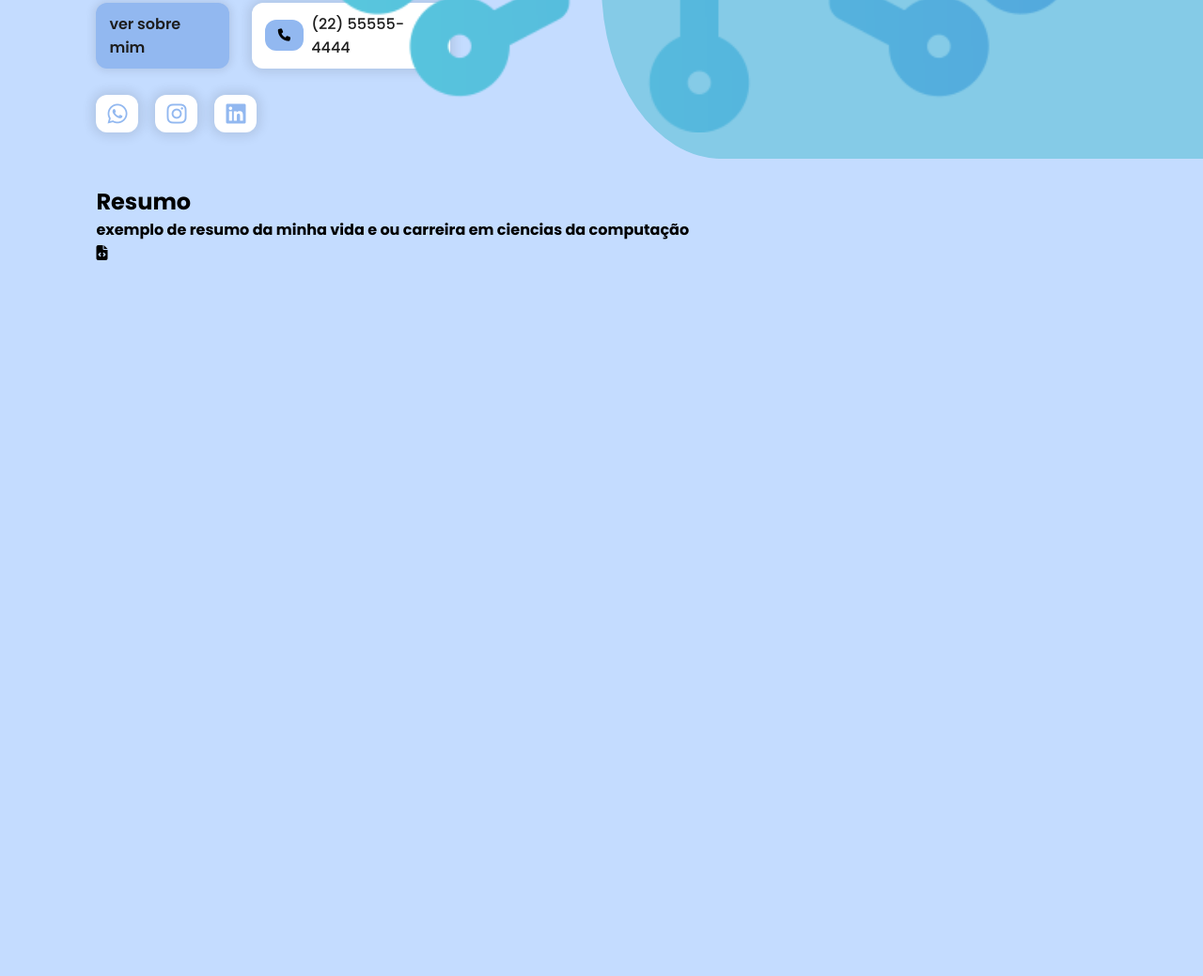
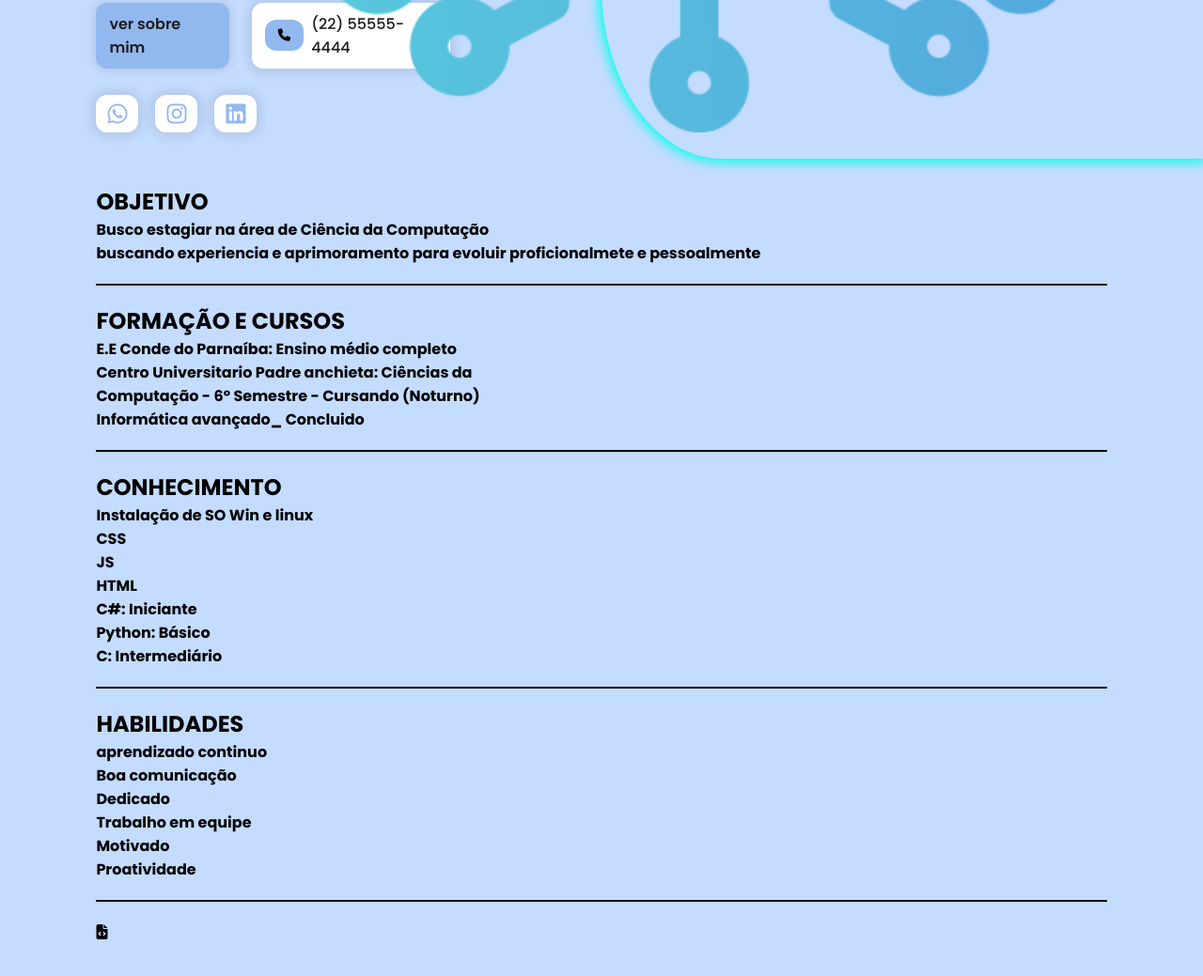
Before and after one commit to KelvinPD/KelvinPD.github.io, a plain HTML site: page index.html in a window 1280 px wide. Shown: the part 851-1890 px from the top of the page at 94% size. Before the commit the page ends 1186 px from the top, so only its background shows below. Drawn offline with nearby package versions, Linux system fonts and the light colour scheme; files whose address does not match are found by name.

Commit message:
info do curriculo adicionado

```diff
--- a/SRC/styles/home.css
+++ b/SRC/styles/home.css
@@ -64,11 +64,12 @@
 }
 
 .shape {
-    background-color: #85cbe7;
+    background-color: #85cbe700;
     width: 50%;
     height: 100%;
     position: absolute;
     border-radius: 40% 30% 0% 20%;
+    box-shadow: 0px 0px 12px 4px rgb(4, 255, 234);
     top: 0;
     right: 0;
     z-index: 1;
--- a/SRC/styles/styles.css
+++ b/SRC/styles/styles.css
@@ -57,3 +57,10 @@ section {
 .social-midia-buttons a:hover {
     box-shadow: 0px 0px 12px 4px rgba(0, 0, 0, 0.1);
 }
+
+.linha-bunita {
+    border: 0;
+    height: 2px; /* Ajuste a espessura da linha aqui */
+    background-color: black; /* Ajuste a cor da linha aqui */
+    margin: 20px 0; /* Espaçamento acima e abaixo da linha */
+}
--- a/index.html
+++ b/index.html
@@ -113,9 +113,46 @@
         </section>
 
         <section id="menu">
-            <h2 class="section-title">Resumo</h2>
-            <h4 class="section-subtitle">exemplo de resumo da minha vida e ou carreira em ciencias da computação</h4>
+            <h2 class="section-title">OBJETIVO</h2>
+            <h4 class="section-subtitle">
+                Busco estagiar na área de Ciência da Computação <br>
+                buscando experiencia e aprimoramento para evoluir proficionalmete e pessoalmente
+            </h4>
+            <hr class="linha-bunita"></hr>
 
+            <h2>FORMAÇÃO E CURSOS</h2>
+
+            <h4>E.E Conde do Parnaíba: Ensino médio completo <br>
+                Centro Universitario Padre anchieta: Ciências da<br>
+                Computação - 6º Semestre - Cursando (Noturno)<br>
+                Informática avançado_ Concluido
+            </h4>
+            <hr class="linha-bunita"></hr>
+
+            <h2>CONHECIMENTO</h2>
+
+            <h4>Instalação de
+                SO Win e linux <br>
+                CSS <br>
+                JS<br>
+                HTML<br>
+                C#: Iniciante<br>
+                Python: Básico<br>
+                C: Intermediário
+            </h4>
+            <hr class="linha-bunita"></hr>
+
+            <h2>HABILIDADES</h2>
+
+            <h4>
+                aprendizado continuo <br>
+                Boa comunicação <br>
+                Dedicado <br>
+                Trabalho em equipe <br>
+                Motivado <br>
+                Proatividade
+            </h4>
+            <hr class="linha-bunita"></hr>
             <div id="projetos">
                 <div class="projetos">
                     <div class="projeto-code">
```
